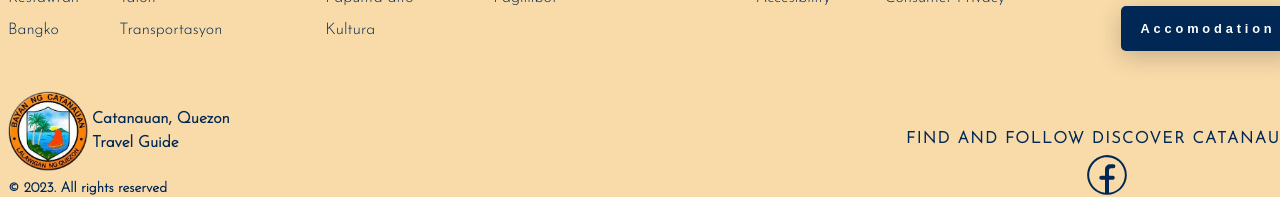
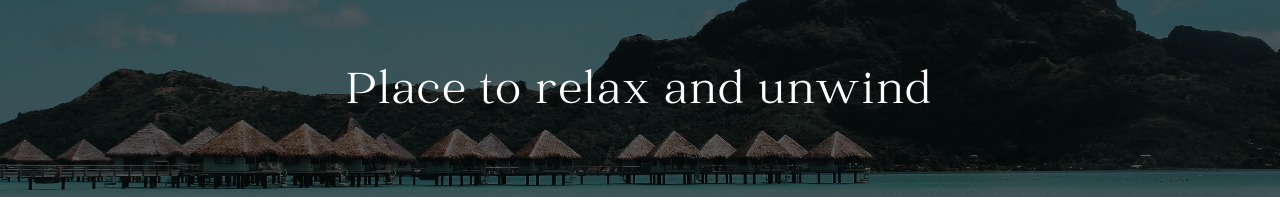
Before and after one commit to Rej327/Catanauan-Tour-Guide, a React (Vite) app: page /resorts in a window 1280 px wide. Shown: the part 479-676 px from the top of the page. Built offline with nearby package versions, Linux system fonts and the light colour scheme.

Commit message:
Add Resort Page

```diff
--- /dev/null
+++ b/src/components/resorts_page/ResortsCover.jsx
@@ -0,0 +1,20 @@
+import React from "react";
+import Cover from "../common/Cover";
+
+const ResortsCover = () => {
+  return (
+    <Cover
+      bgImage="bg-[url(./assets/ResortsPage/resortcover.jpg)]"
+      header=" Place to relax and unwind"
+      selectedPage="Resorts"
+      title=" Discover Pools and Beach Resorts in Catanauan"
+      context="Discover an abundance of exceptional beach and pool resorts in the
+              captivating town of Catanauan. Whether you're seeking a serene
+              seaside escape or a refreshing dip in a luxurious pool, this
+              enchanting destination offers a wide range of remarkable options
+              for the ultimate vacation experience."
+    />
+  );
+};
+
+export default ResortsCover;
--- a/src/page/ResortPage.jsx
+++ b/src/page/ResortPage.jsx
@@ -1,14 +1,14 @@
 import React from "react";
 import Footer from "../components/common/Footer";
 import NavigatonInOtherPage from "../components/common/NavigatonInOtherPage";
-import Cover from "../components/resorts_page/Cover";
+import ResortsCover from "../components/resorts_page/ResortsCover";
 
 const ResortPage = () => {
   return (
     <div>
       <NavigatonInOtherPage />
       <div>
-        <Cover />
+        <ResortsCover />
       </div>
       <Footer />
     </div>
```
